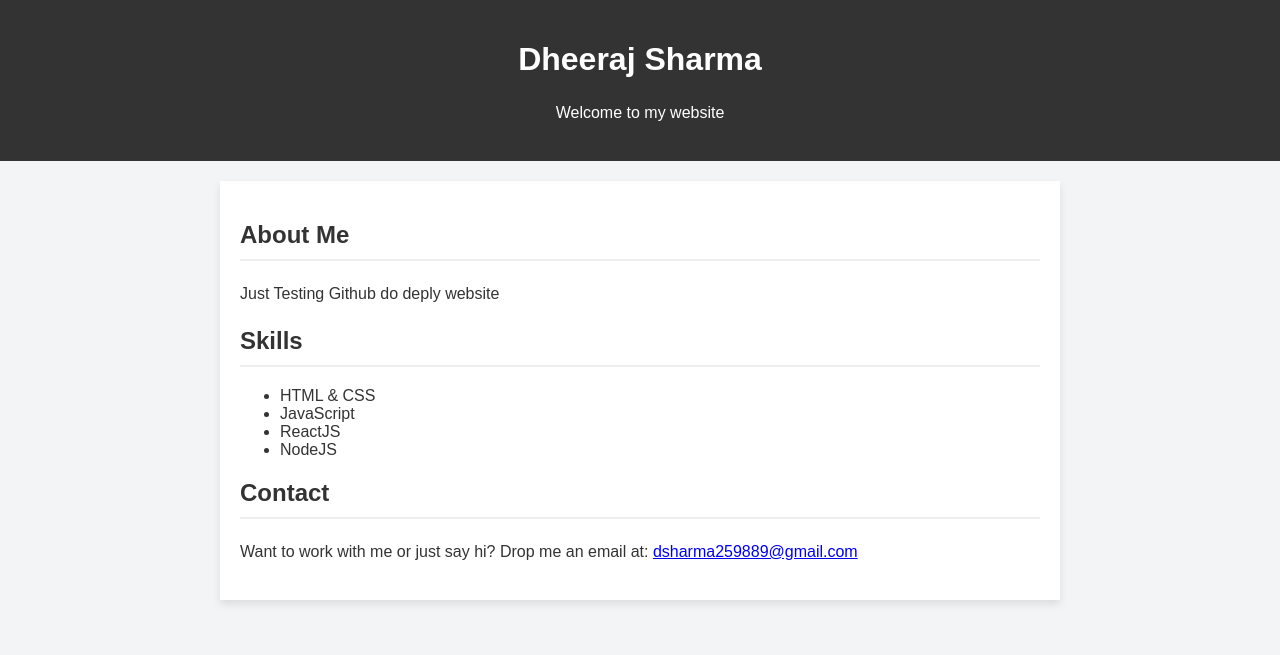
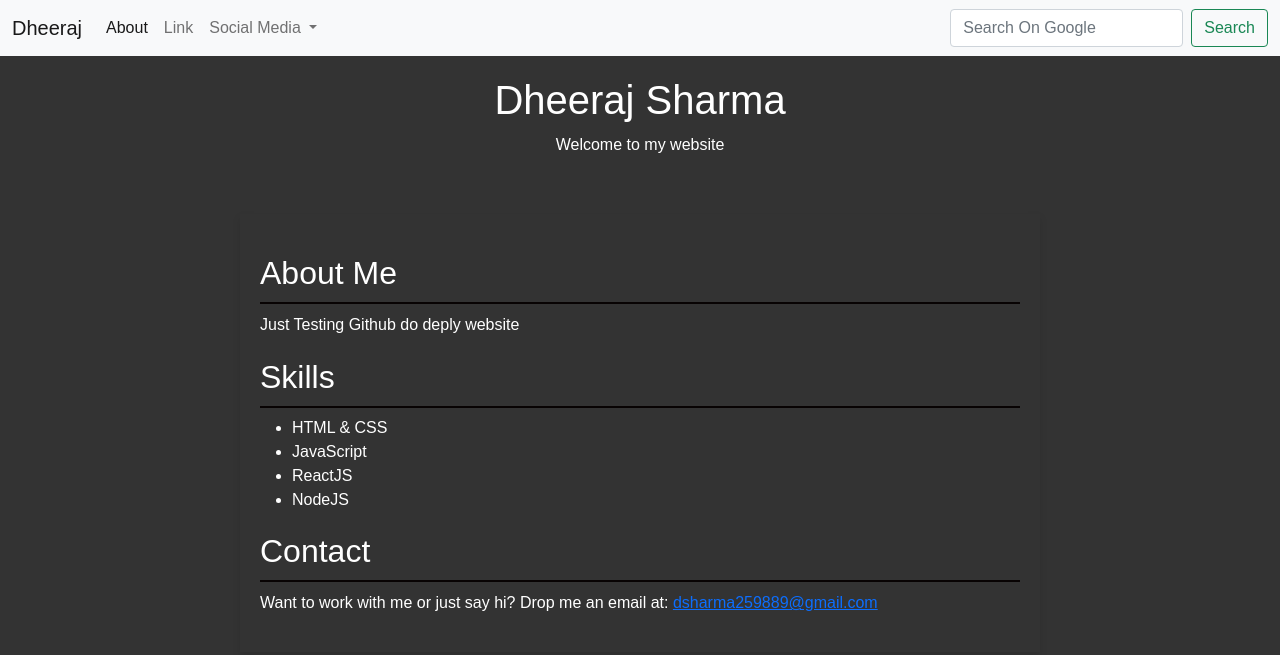
Before and after one commit to dheeraj5988/resume, a plain HTML site: page index.html in a window 1280 px wide. Drawn offline with nearby package versions, Linux system fonts and the light colour scheme.

Commit message:
18 Sept Change

```diff
--- a/index.html
+++ b/index.html
@@ -5,14 +5,19 @@
     <meta http-equiv="X-UA-Compatible" content="IE=edge">
     <meta name="viewport" content="width=device-width, initial-scale=1.0">
     <title>Dheeraj Sharma</title>
+    <!-- CSS -->
+    <link href="https://cdn.jsdelivr.net/npm/bootstrap@5.1.0/dist/css/bootstrap.min.css" rel="stylesheet">
+
+    <!-- JS (Optional for Bootstrap functionality like modals, tooltips) -->
+    <script src="https://cdn.jsdelivr.net/npm/bootstrap@5.1.0/dist/js/bootstrap.bundle.min.js"></script>
+
     <style>
-
         body {
             font-family: Arial, sans-serif;
             margin: 0;
             padding: 0;
-            background-color: #f3f4f6;
-            color: #333;
+            background-color: #333;
+            color: #ffffff;
         }
 
         header {
@@ -26,12 +31,12 @@
             max-width: 800px;
             margin: 20px auto;
             padding: 20px;
-            background-color: #fff;
+            background-color: #333;
             box-shadow: 0 4px 8px rgba(0,0,0,0.1);
         }
 
         h2 {
-            border-bottom: 2px solid #eee;
+            border-bottom: 2px solid #080303;
             padding-bottom: 10px;
             margin-top: 20px;
         }
@@ -42,6 +47,39 @@
     </style>
 </head>
 <body>
+    <nav class="navbar navbar-expand-lg navbar-light bg-light">
+        <div class="container-fluid">
+          <a class="navbar-brand" href="#">Dheeraj</a>
+          <button class="navbar-toggler" type="button" data-bs-toggle="collapse" data-bs-target="#navbarSupportedContent" aria-controls="navbarSupportedContent" aria-expanded="false" aria-label="Toggle navigation">
+            <span class="navbar-toggler-icon"></span>
+          </button>
+          <div class="collapse navbar-collapse" id="navbarSupportedContent">
+            <ul class="navbar-nav me-auto mb-2 mb-lg-0">
+              <li class="nav-item">
+                <a class="nav-link active" aria-current="page" href="#">About</a>
+              </li>
+              <li class="nav-item">
+                <a class="nav-link" href="#">Link</a>
+              </li>
+              <li class="nav-item dropdown">
+                <a class="nav-link dropdown-toggle" href="#" id="navbarDropdown" role="button" data-bs-toggle="dropdown" aria-expanded="false">
+                  Social Media
+                </a>
+                <ul class="dropdown-menu" aria-labelledby="navbarDropdown">
+                  <li><a class="dropdown-item" href="https://www.instagram.com/dheeraj_5988">Instagram</a></li>
+                  <li><a class="dropdown-item" href="https://www.linkedin.com/in/dheeraj-sharma-97251120b/">Linkedin</a></li>
+                  <li><a class="dropdown-item" href="https://github.com/dheeraj5988">Github</a></li>
+                </ul>
+              </li>
+            </ul>
+            <form class="d-flex">
+              <input class="form-control me-2" type="search" placeholder="Search On Google" aria-label="Search">
+              <button class="btn btn-outline-success" type="submit">Search</button>
+            </form>
+          </div>
+        </div>
+      </nav>
+
     <header>
         <h1>Dheeraj Sharma</h1>
         <p>Welcome to my website </p>
```
